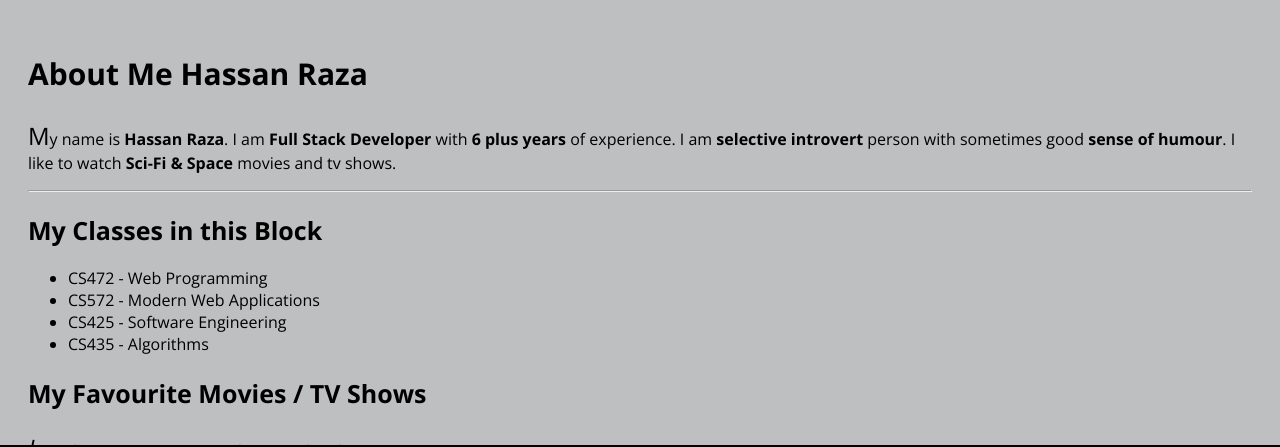
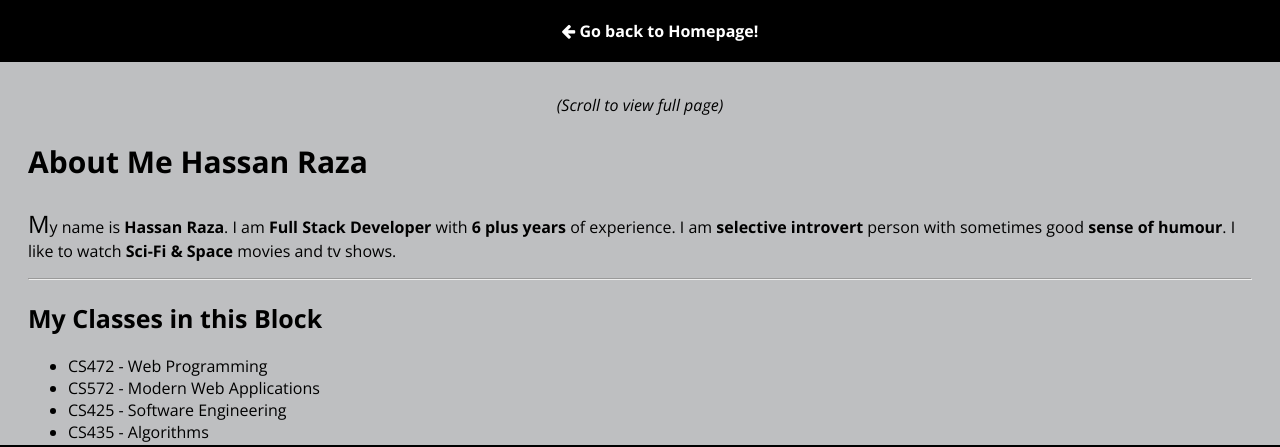
Before and after one commit to autodidactGuy/WebApplicationProgramming, a plain HTML site: page w1d2/aboutme/index.html in a window 1280 px wide. Shown: the top 447 px of the page. Drawn offline with nearby package versions, Linux system fonts and the light colour scheme.

Commit message:
W1D2 Lab1 Updates

```diff
--- a/assets/css/styleme.css
+++ b/assets/css/styleme.css
@@ -6,7 +6,8 @@ body{
     background-position: top;
     background-repeat: no-repeat;
     padding:0;
-    padding-bottom:200px;
+    padding-top:50px;
+    padding-bottom:100px;
 }
 
 body > section{
@@ -87,3 +88,20 @@ footer a{
     color:#fff;
 
 }
+
+header{
+    color:#fff;
+    background-color: #000;
+    position: fixed;
+    top:0;
+    left:0;
+    padding:20px;
+    width:100%;
+    text-align: center;
+}
+
+header a{
+    color:#fff;
+    font-weight: bold;
+    text-decoration: none;
+}
--- a/w1d2/aboutme/index.html
+++ b/w1d2/aboutme/index.html
@@ -7,9 +7,18 @@
     <title>About Me - W1D2</title>
     <link href="../../assets/images/autodidactguy.png" type="text/png" rel="shortcut icon">
     <link href="../../assets/css/styleme.css" type="text/css" rel="stylesheet">
+    <link rel="stylesheet" href="https://cdnjs.cloudflare.com/ajax/libs/font-awesome/4.7.0/css/font-awesome.min.css">
+
+
 </head>
 <body>
+    <header>
+        <a href="/" >
+            <i class="fa fa-arrow-left"></i> Go back to Homepage!
+        </a>
+    </header>
     <section>
+        <p><center><i>(Scroll to view full page)</i></center></p>
         <h1>About Me Hassan Raza</h1>
         <p>My name is <b>Hassan Raza</b>. I am <b>Full Stack Developer</b> with <b>6 plus years</b> of experience. I am <b>selective introvert</b> person with sometimes good <b>sense of humour</b>. I like to watch <b>Sci-Fi & Space</b> movies and tv shows.</p>
 
```
